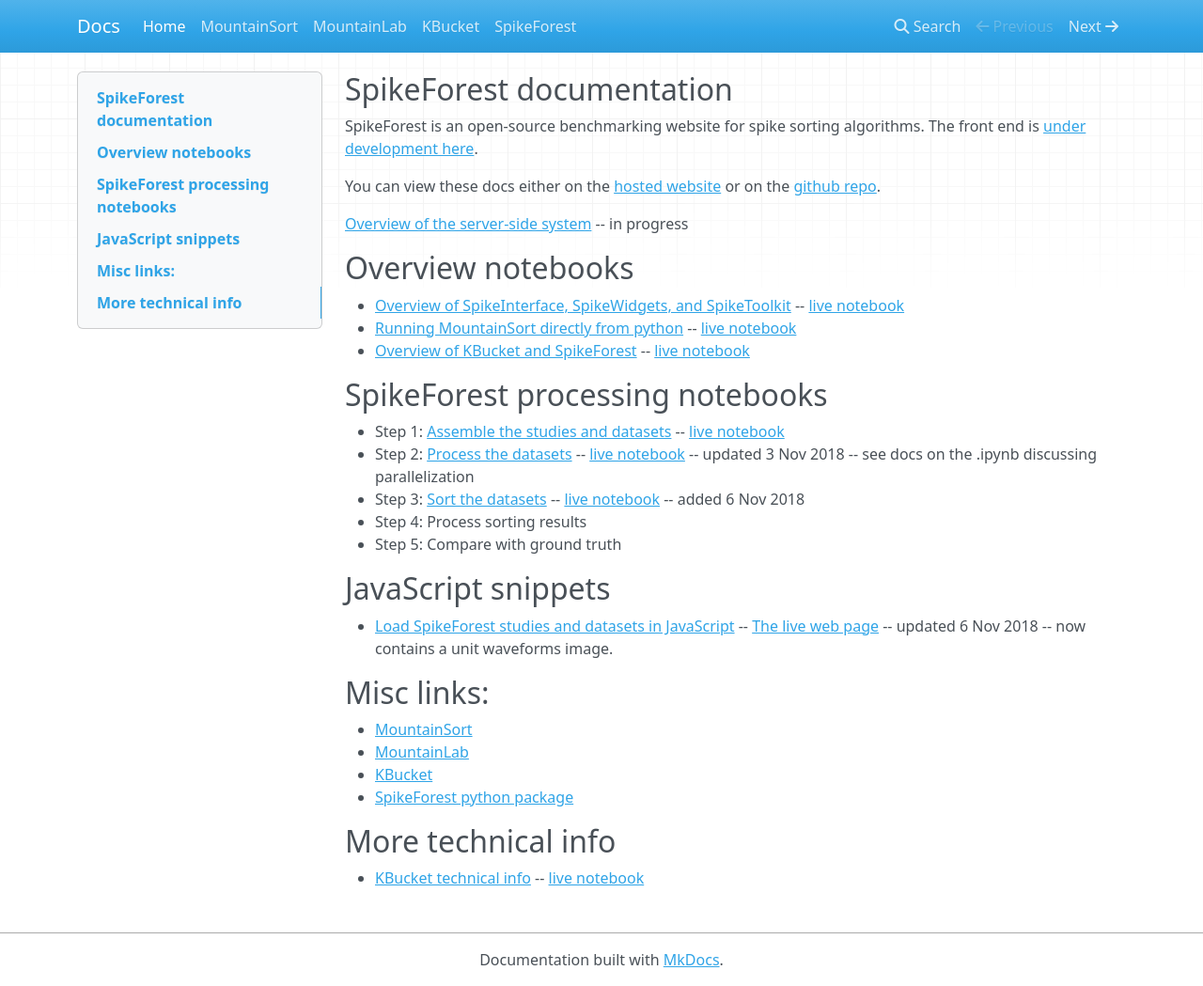
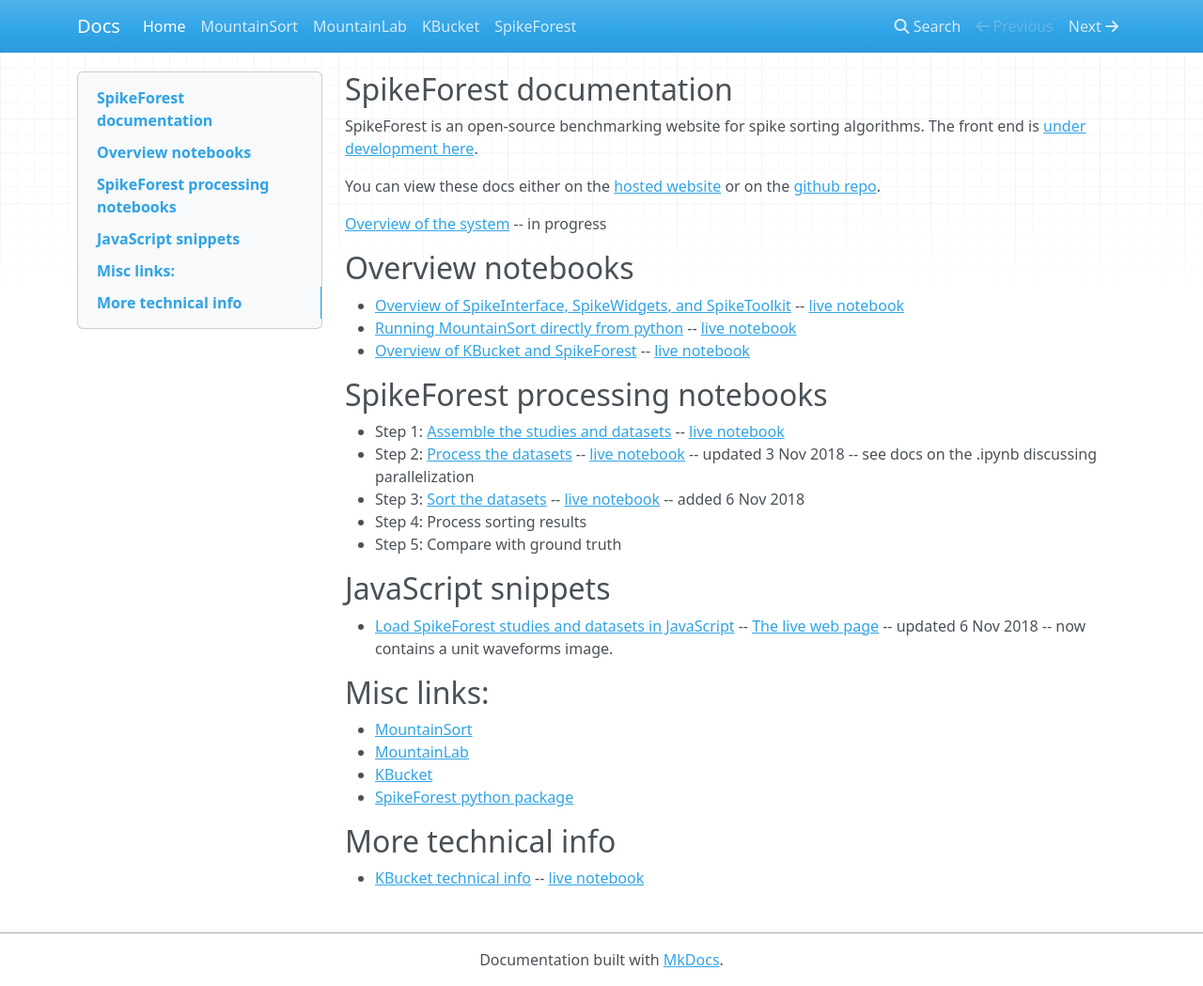
Before and after one commit to scratcharchive/spikeforest-docs, an MkDocs documentation site: the page built from docs/index.md, in a window 1280 px wide and 1049 px high. Shown: the whole window at 94% size. Built offline with MkDocs 1.6.1, drawn with Linux system fonts in a browser that asks for light colours; nearby versions of some CDN libraries.

Commit message:
Update index.md

```diff
--- a/docs/index.md
+++ b/docs/index.md
@@ -4,7 +4,7 @@
 
 You can view these docs either on the [hosted website](https://users.flatironinstitute.org/~magland/docs/) or on the [github repo](https://github.com/magland/docs/blob/master/docs/index.md).
 
-[Overview of the server-side system](server-side-overview.md) -- in progress
+[Overview of the system](overview.md) -- in progress
 
 ## Overview notebooks
 
```
